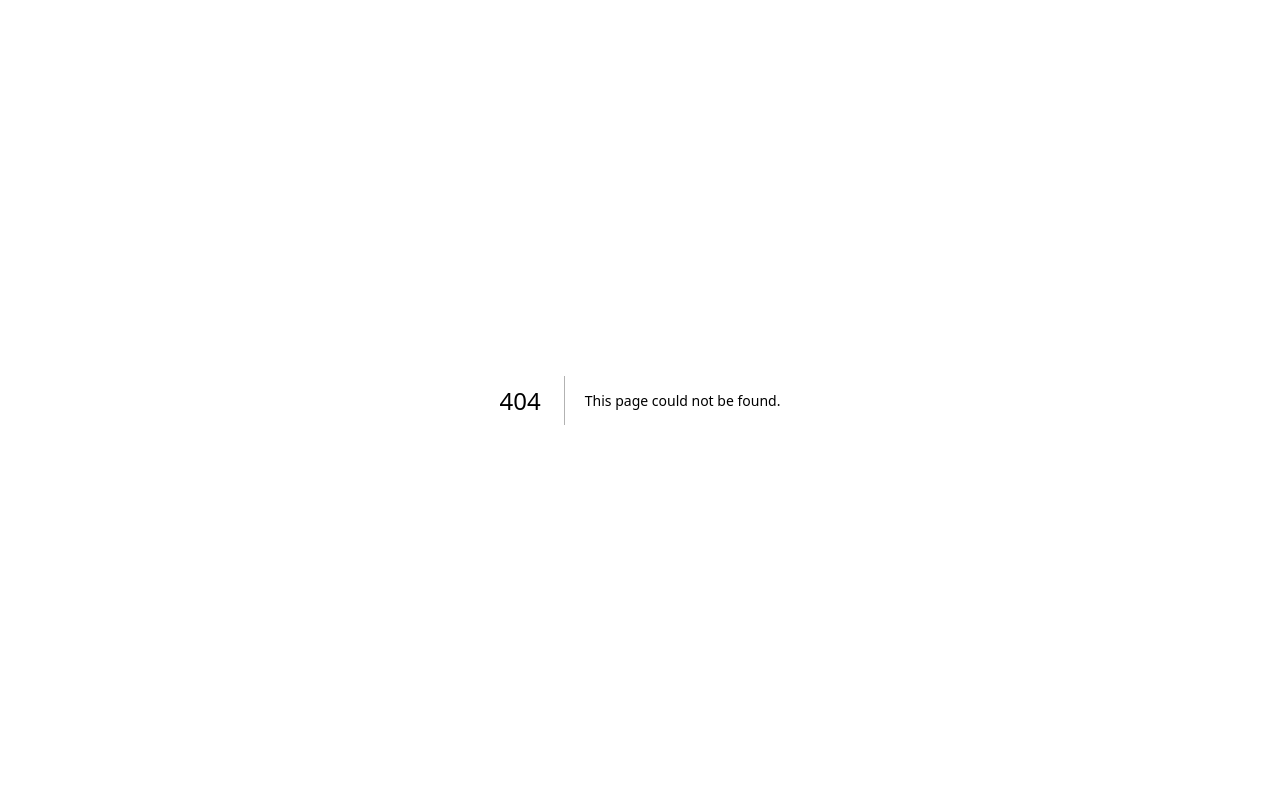
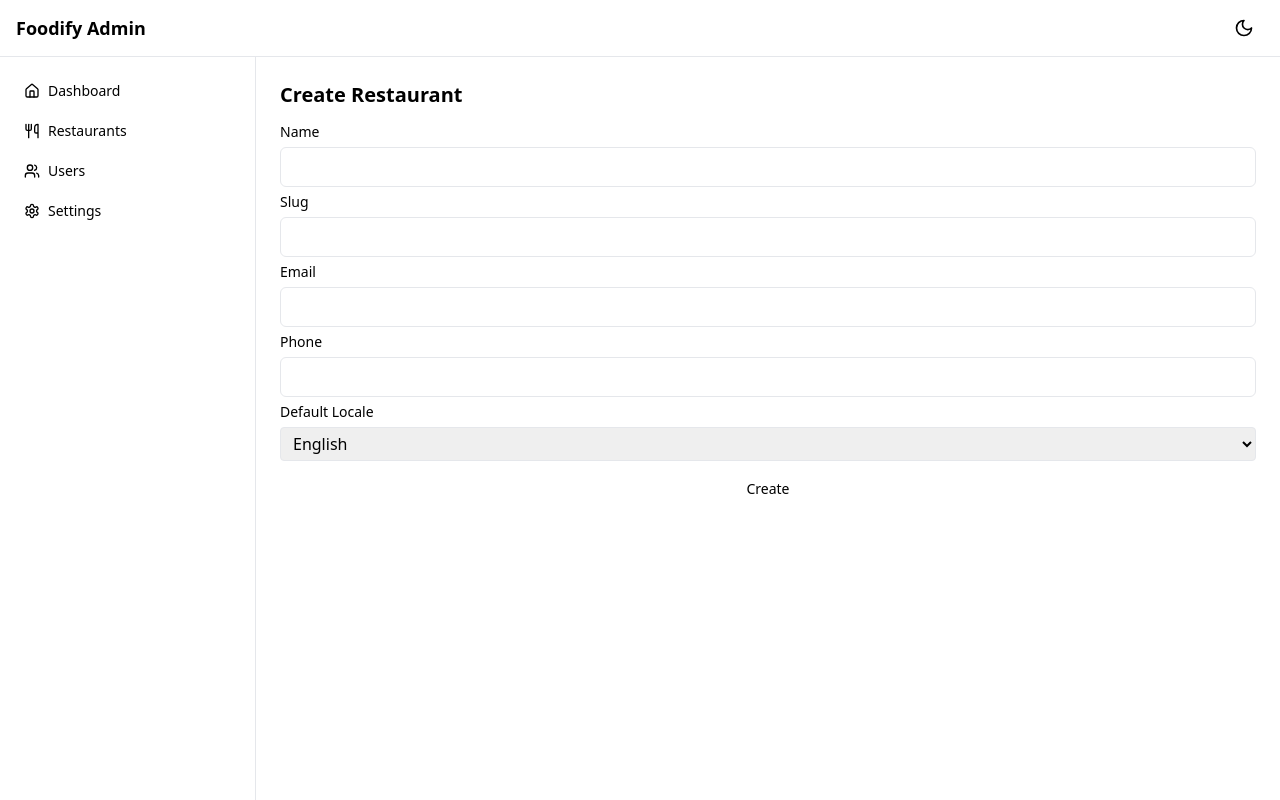
Before and after one commit to oussrh/Foodify, a Next.js app: page /admin/restaurants/create in a window 1280 px wide. Before the commit this address had no page. Built offline with nearby package versions, Linux system fonts and the light colour scheme.

Commit message:
Add restaurant CRUD pages

```diff
--- /dev/null
+++ b/app/actions/restaurant-actions.ts
@@ -0,0 +1,34 @@
+'use server'
+
+import prisma from '@/lib/prisma'
+
+export async function listRestaurants() {
+  return prisma.restaurant.findMany({ orderBy: { createdAt: 'desc' } })
+}
+
+export async function createRestaurant(data: {
+  name: string
+  slug: string
+  email?: string
+  phone?: string
+  defaultLocale: 'en' | 'fr'
+}) {
+  return prisma.restaurant.create({ data })
+}
+
+export async function updateRestaurant(
+  id: string,
+  data: {
+    name?: string
+    slug?: string
+    email?: string
+    phone?: string
+    defaultLocale?: 'en' | 'fr'
+  }
+) {
+  return prisma.restaurant.update({ where: { id }, data })
+}
+
+export async function deleteRestaurant(id: string) {
+  return prisma.restaurant.delete({ where: { id } })
+}
--- /dev/null
+++ b/app/admin/restaurants/[id]/edit/page.tsx
@@ -0,0 +1,22 @@
+import prisma from '@/lib/prisma'
+import EditRestaurantForm, { EditRestaurantValues } from '@/components/edit-restaurant-form'
+
+export default async function EditRestaurantPage({ params }: { params: { id: string } }) {
+  const restaurant = await prisma.restaurant.findUnique({ where: { id: params.id } })
+  if (!restaurant) {
+    return <div>Restaurant not found</div>
+  }
+  const defaultValues: EditRestaurantValues = {
+    name: restaurant.name,
+    slug: restaurant.slug,
+    email: restaurant.email ?? '',
+    phone: restaurant.phone ?? '',
+    defaultLocale: restaurant.defaultLocale,
+  }
+  return (
+    <div className="space-y-4">
+      <h2 className="text-xl font-bold">Edit Restaurant</h2>
+      <EditRestaurantForm id={restaurant.id} defaultValues={defaultValues} />
+    </div>
+  )
+}
--- /dev/null
+++ b/app/admin/restaurants/create/page.tsx
@@ -0,0 +1,10 @@
+import CreateRestaurantForm from '@/components/create-restaurant-form'
+
+export default function CreateRestaurantPage() {
+  return (
+    <div className="space-y-4">
+      <h2 className="text-xl font-bold">Create Restaurant</h2>
+      <CreateRestaurantForm />
+    </div>
+  )
+}
--- /dev/null
+++ b/app/admin/restaurants/page.tsx
@@ -0,0 +1,42 @@
+import Link from 'next/link'
+import prisma from '@/lib/prisma'
+import { buttonVariants } from '@/components/ui/button'
+import DeleteRestaurantButton from '@/components/delete-restaurant-button'
+
+export default async function RestaurantsPage() {
+  const restaurants = await prisma.restaurant.findMany({ orderBy: { createdAt: 'desc' } })
+
+  return (
+    <div className="space-y-4">
+      <h2 className="text-xl font-bold">Restaurants</h2>
+      <Link href="/admin/restaurants/create" className={buttonVariants()}>
+        Create Restaurant
+      </Link>
+      <div className="overflow-x-auto">
+        <table className="min-w-full text-sm">
+          <thead>
+            <tr className="border-b text-left">
+              <th className="px-2 py-1">Name</th>
+              <th className="px-2 py-1">Slug</th>
+              <th className="px-2 py-1">Actions</th>
+            </tr>
+          </thead>
+          <tbody>
+            {restaurants.map((r) => (
+              <tr key={r.id} className="border-b hover:bg-muted/50">
+                <td className="px-2 py-1">{r.name}</td>
+                <td className="px-2 py-1">{r.slug}</td>
+                <td className="flex gap-2 px-2 py-1">
+                  <a href={`/admin/restaurants/${r.id}/edit`} className="text-primary underline">
+                    Edit
+                  </a>
+                  <DeleteRestaurantButton id={r.id} />
+                </td>
+              </tr>
+            ))}
+          </tbody>
+        </table>
+      </div>
+    </div>
+  )
+}
--- /dev/null
+++ b/components/create-restaurant-form.tsx
@@ -0,0 +1,60 @@
+'use client'
+
+import { useForm } from 'react-hook-form'
+import { z } from 'zod'
+import { zodResolver } from '@hookform/resolvers/zod'
+import { Button } from '@/components/ui/button'
+import { Input } from '@/components/ui/input'
+import { Label } from '@/components/ui/label'
+import { createRestaurant } from '@/app/actions/restaurant-actions'
+
+const schema = z.object({
+  name: z.string().min(1),
+  slug: z.string().min(1),
+  email: z.string().email().optional(),
+  phone: z.string().optional(),
+  defaultLocale: z.enum(['en', 'fr']).default('en'),
+})
+
+type FormValues = z.infer<typeof schema>
+
+export default function CreateRestaurantForm() {
+  const {
+    register,
+    handleSubmit,
+    formState: { errors },
+    reset,
+  } = useForm<FormValues>({ resolver: zodResolver(schema), defaultValues: { defaultLocale: 'en' } })
+
+  const onSubmit = async (data: FormValues) => {
+    await createRestaurant(data)
+    reset()
+  }
+
+  return (
+    <form onSubmit={handleSubmit(onSubmit)} className="flex flex-col gap-2">
+      <Label htmlFor="name">Name</Label>
+      <Input id="name" {...register('name')} />
+      {errors.name && <span className="text-sm text-red-500">{errors.name.message}</span>}
+
+      <Label htmlFor="slug">Slug</Label>
+      <Input id="slug" {...register('slug')} />
+      {errors.slug && <span className="text-sm text-red-500">{errors.slug.message}</span>}
+
+      <Label htmlFor="email">Email</Label>
+      <Input id="email" {...register('email')} />
+      {errors.email && <span className="text-sm text-red-500">{errors.email.message}</span>}
+
+      <Label htmlFor="phone">Phone</Label>
+      <Input id="phone" {...register('phone')} />
+
+      <Label htmlFor="defaultLocale">Default Locale</Label>
+      <select id="defaultLocale" {...register('defaultLocale')} className="border rounded px-2 py-1">
+        <option value="en">English</option>
+        <option value="fr">French</option>
+      </select>
+
+      <Button type="submit">Create</Button>
+    </form>
+  )
+}
--- /dev/null
+++ b/components/delete-restaurant-button.tsx
@@ -0,0 +1,23 @@
+'use client'
+
+import { useState } from 'react'
+import { Button } from '@/components/ui/button'
+import { deleteRestaurant } from '@/app/actions/restaurant-actions'
+
+export default function DeleteRestaurantButton({ id }: { id: string }) {
+  const [loading, setLoading] = useState(false)
+
+  const handleClick = async () => {
+    setLoading(true)
+    await deleteRestaurant(id)
+    setLoading(false)
+    // refresh the page to show updated list
+    window.location.reload()
+  }
+
+  return (
+    <Button variant="destructive" size="sm" onClick={handleClick} disabled={loading}>
+      Delete
+    </Button>
+  )
+}
--- /dev/null
+++ b/components/edit-restaurant-form.tsx
@@ -0,0 +1,64 @@
+'use client'
+
+import { useForm } from 'react-hook-form'
+import { z } from 'zod'
+import { zodResolver } from '@hookform/resolvers/zod'
+import { Button } from '@/components/ui/button'
+import { Input } from '@/components/ui/input'
+import { Label } from '@/components/ui/label'
+import { updateRestaurant } from '@/app/actions/restaurant-actions'
+
+const schema = z.object({
+  name: z.string().min(1),
+  slug: z.string().min(1),
+  email: z.string().email().optional(),
+  phone: z.string().optional(),
+  defaultLocale: z.enum(['en', 'fr']),
+})
+
+export type EditRestaurantValues = z.infer<typeof schema>
+
+export default function EditRestaurantForm({
+  id,
+  defaultValues,
+}: {
+  id: string
+  defaultValues: EditRestaurantValues
+}) {
+  const {
+    register,
+    handleSubmit,
+    formState: { errors },
+  } = useForm<EditRestaurantValues>({ resolver: zodResolver(schema), defaultValues })
+
+  const onSubmit = async (data: EditRestaurantValues) => {
+    await updateRestaurant(id, data)
+  }
+
+  return (
+    <form onSubmit={handleSubmit(onSubmit)} className="flex flex-col gap-2">
+      <Label htmlFor="name">Name</Label>
+      <Input id="name" {...register('name')} />
+      {errors.name && <span className="text-sm text-red-500">{errors.name.message}</span>}
+
+      <Label htmlFor="slug">Slug</Label>
+      <Input id="slug" {...register('slug')} />
+      {errors.slug && <span className="text-sm text-red-500">{errors.slug.message}</span>}
+
+      <Label htmlFor="email">Email</Label>
+      <Input id="email" {...register('email')} />
+      {errors.email && <span className="text-sm text-red-500">{errors.email.message}</span>}
+
+      <Label htmlFor="phone">Phone</Label>
+      <Input id="phone" {...register('phone')} />
+
+      <Label htmlFor="defaultLocale">Default Locale</Label>
+      <select id="defaultLocale" {...register('defaultLocale')} className="border rounded px-2 py-1">
+        <option value="en">English</option>
+        <option value="fr">French</option>
+      </select>
+
+      <Button type="submit">Save</Button>
+    </form>
+  )
+}
```
